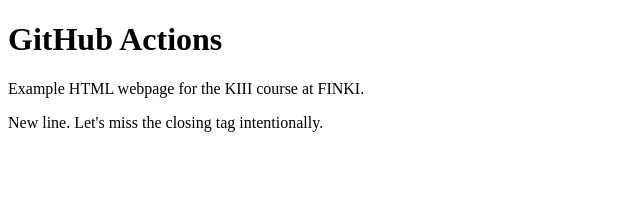
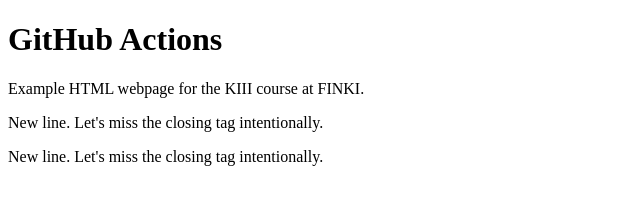
Before and after one commit to hristijan-stojanov/KIII-GitHub-Actions, a plain HTML site: page index.html in a window 1280 px wide. Shown: the whole page, without its empty margins (0-640 px from the left). Drawn offline with Linux system fonts and the light colour scheme.

Commit message:
Update index.html

```diff
--- a/index.html
+++ b/index.html
@@ -4,5 +4,6 @@
     <h1>GitHub Actions</h1>
     <p>Example HTML webpage for the KIII course at FINKI.</p>
     <p>New line. Let's miss the closing tag intentionally.</p>
+     <p>New line. Let's miss the closing tag intentionally.</p>
   </body>
 </html>
```
